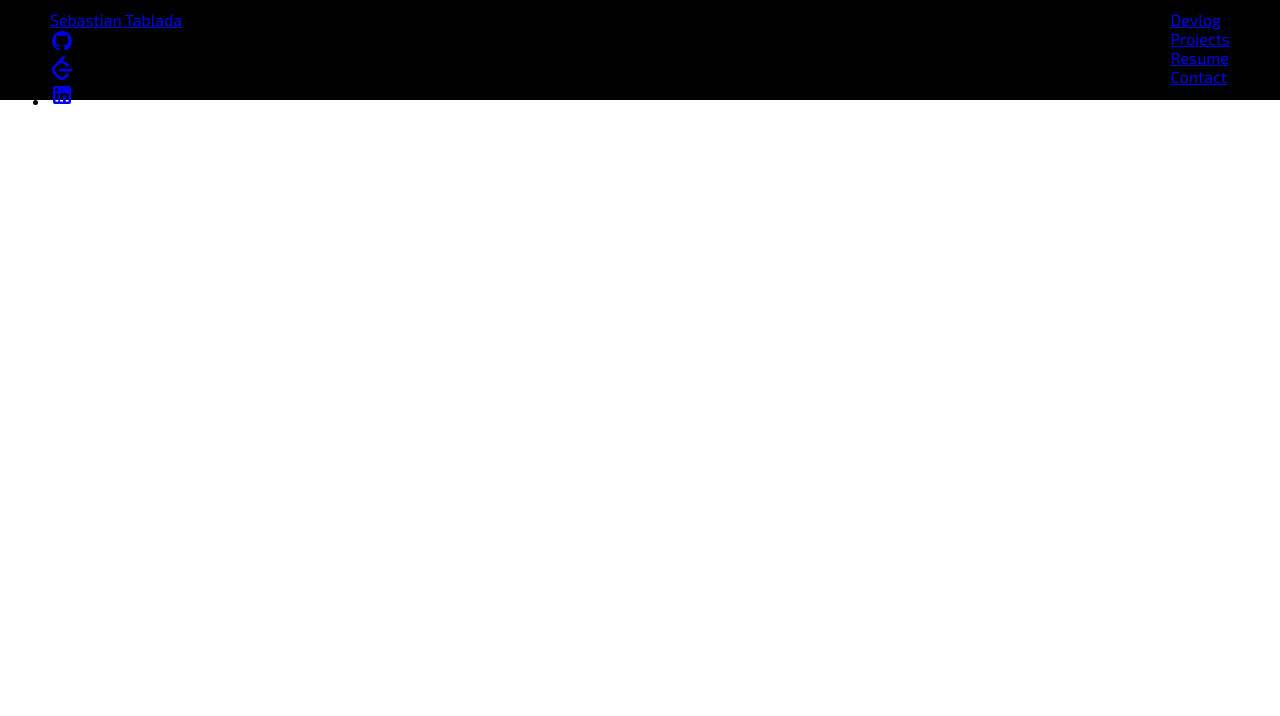
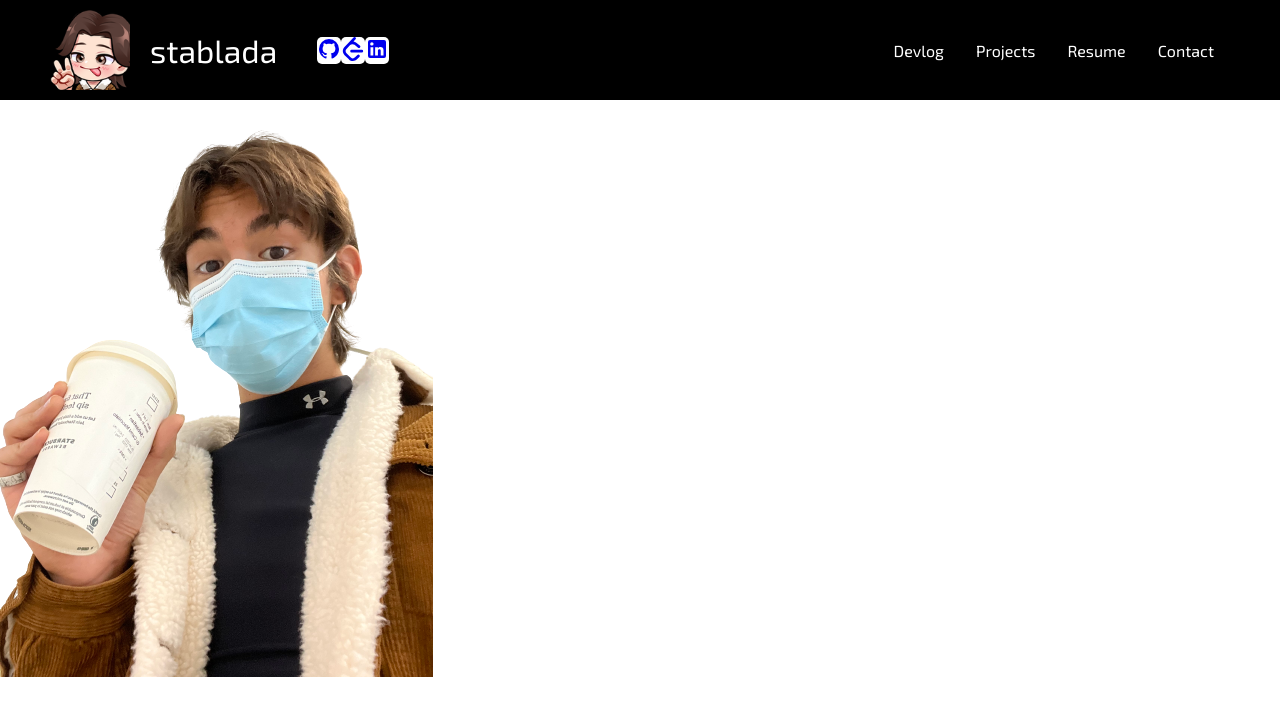
Before and after one commit to stablada/stablada.github.io, a plain HTML site: page src/html/index.html in a window 1280 px wide. Drawn offline with Linux system fonts and the light colour scheme.

Commit message:
Polished Navbar [Needs space between socials]

```diff
--- a/src/css/index.css
+++ b/src/css/index.css
@@ -4,6 +4,8 @@
     padding: 0;
     font-family: 'Exo 2', sans-serif;
 }
+
+/* Nav */
 .navbar {
     background: black;
     height: 100px;
@@ -24,4 +26,85 @@
 }
 
 .navbarLogo {
+
 }
+
+.navlogo {
+    width: auto;
+    height: 100%;
+}
+
+.navbarLogo {
+    display: flex;
+    align-items: center;
+    list-style: none;
+}
+#navbarLogo {
+    color: white;
+    align-items: center;
+    justify-content: center;
+    display: flex;
+    text-decoration: none;
+    padding: 0 20px;
+    height: 100%;
+    font-size: 2rem;
+}
+
+.navbarSocials {
+    margin-left: 20px;
+    display: flex;
+    align-items: center;
+    justify-content: center;
+    list-style: none;
+    height: 100%;
+ }
+
+.SocialElem {
+    background: white;
+    border-radius: 5px;
+}
+
+.socialLogo {
+
+}
+
+.navbarMenu {
+    display: flex;
+    color: white;
+    align-items: center;
+    list-style: none;
+}
+
+.navbarElem {
+    height: 80px;
+}
+
+.navbarLinks {
+    color: white;
+    align-items: center;
+    justify-content: center;
+    display: flex;
+    text-decoration: none;
+    padding: 0 1rem;
+    height: 100%;
+}
+
+.navbarLinks:hover {
+    color: purple;
+}
+
+#navbarLogo {
+    cursor: pointer;
+}
+
+/* About */
+
+/* Devlog */
+
+/* Projects */
+
+/* Resume */
+
+/* Contact */
+
+/* Footer */
--- a/src/html/index.html
+++ b/src/html/index.html
@@ -7,7 +7,6 @@
     <link rel="preconnect" href="https://fonts.googleapis.com">
     <link rel="preconnect" href="https://fonts.gstatic.com" crossorigin>
     <link href="https://fonts.googleapis.com/css2?family=Exo+2&display=swap" rel="stylesheet">
-    <link rel="stylesheet" href="https://cdnjs.cloudflare.com/ajax/libs/font-awesome/4.7.0/css/font-awesome.min.css">
 </head>
 <script src="https://code.iconify.design/iconify-icon/1.0.7/iconify-icon.min.js"></script>
 <body>
@@ -15,10 +14,11 @@
     <nav class="navbar" id="Nav">
         <div class="navbarContainer">
             <div class="navbarLogo">
-                <a href="#Nav" id="navbarLogo">Sebastian Tablada</a>
+                <img class="navlogo" src="../../assets/logo.png" alt="Logo!">
+                <a href="#Nav" id="navbarLogo">stablada</a>
                 <ul class="navbarSocials">
                     <li class="SocialElem">
-                        <a href="https://github.com/stablada">
+                        <a class="socialLogo" href="https://github.com/stablada">
                             <svg xmlns="http://www.w3.org/2000/svg"
                                  width="24"
                                  height="24"
@@ -29,7 +29,7 @@
                         </a>
                     </li>
                     <li class="SocialElem">
-                        <a href="https://leetcode.com/stablada/" >
+                        <a class="socialLogo" href="https://leetcode.com/stablada/" >
                             <svg xmlns="http://www.w3.org/2000/svg"
                                 width="24"
                                 height="24"
@@ -40,7 +40,7 @@
                         </a>
                     </li>
                     <li class="SocialElem">
-                        <a href="https://www.linkedin.com/in/sebastiantablada/">
+                        <a class="socialLogo" href="https://www.linkedin.com/in/sebastiantablada/">
                             <svg xmlns="http://www.w3.org/2000/svg"
                                  width="24"
                                  height="24"
@@ -55,11 +55,11 @@
             <div class="navbarMenu" id="mobile-menu">
                 <img class="navMenuButton" src="file" alt="">
             </div>
-            <ul class="navbarLinks">
-                <li class="navbarElem"><a href="#Devlog">Devlog</a></li>
-                <li class="navbarElem"><a href="#Proj">Projects</a></li>
-                <li class="navbarElem"><a href="#Resume">Resume</a></li>
-                <li class="navbarElem"><a href="#Contact">Contact</a></li>
+            <ul class="navbarMenu">
+                <li class="navbarElem"><a class="navbarLinks" href="#Devlog">Devlog</a></li>
+                <li class="navbarElem"><a class="navbarLinks" href="#Proj">Projects</a></li>
+                <li class="navbarElem"><a class="navbarLinks" href="#Resume">Resume</a></li>
+                <li class="navbarElem"><a class="navbarLinks" href="#Contact">Contact</a></li>
             </ul>
         </div>
     </nav>
@@ -68,7 +68,7 @@
     <article class="about" id="About">
         <div class="aboutContainer">
             <div class="aboutImage">
-
+                <img src="../../assets/aboutImg.png" alt="Me!">
             </div>
             <div class="aboutInfo">
 
```
Also changed, not shown: assets/aboutImg.png (added), assets/logo.png (added).
